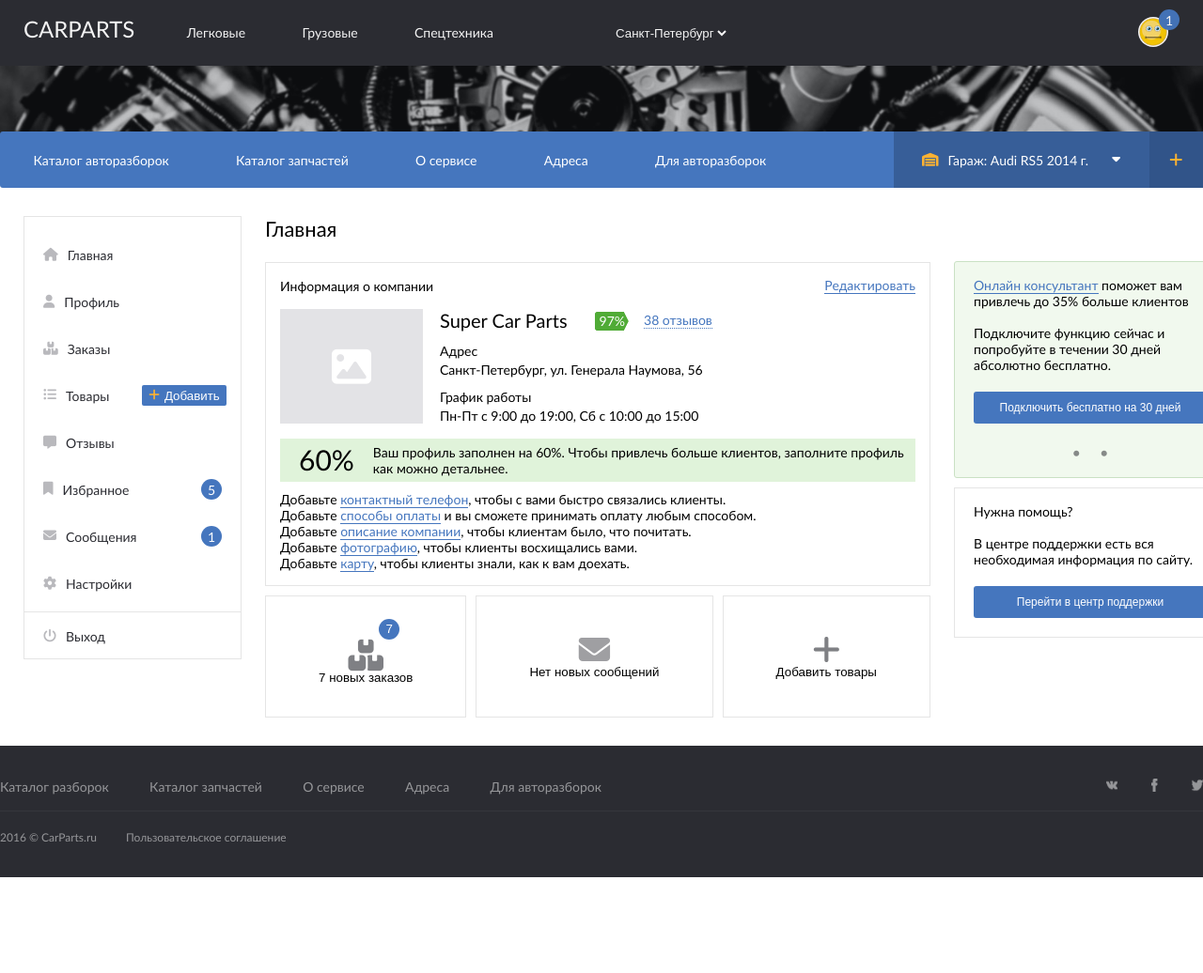
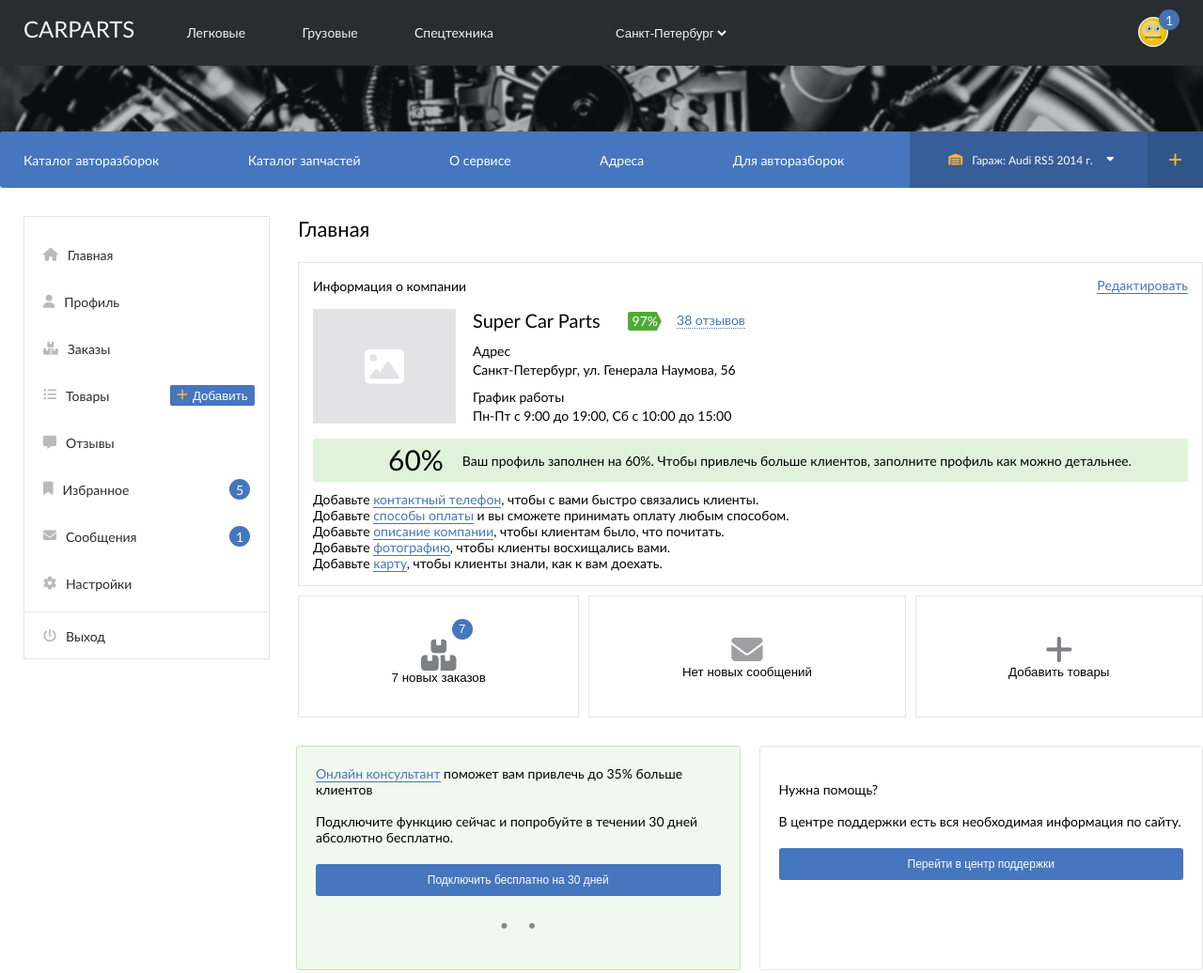
Before and after one commit to IDOL8484/first, a plain HTML site: page index.html in a window 1280 px wide. Shown: the top 1036 px of the page at 94% size. Before the commit the page ends 934 px from the top, so only its background shows below. Drawn offline with Linux system fonts and the light colour scheme.

Commit message:
ver. 1.5 - Final. Maybe.

```diff
--- a/CSS/style.css
+++ b/CSS/style.css
@@ -203,6 +203,9 @@ header::after {
     margin: 0 auto;
     flex-grow: 1;
     padding: 30px 25px;
+}
+.main-content-max1340 {
+    display: flex;
 }
 
 /* - Сайдбар - */
@@ -495,6 +498,7 @@ header::after {
     border: 1px solid #e5e5e5;
     margin-top: 10px;
     padding: 16px 20px 0;
+    border-radius: 3px;
 }
 .p-reclame2 {
     margin: 0;
@@ -512,6 +516,7 @@ header::after {
     height: 140px;
     justify-content: center;
     gap:20px;
+    width: 100%;
 }
 .footer-top {
     max-width: 1280px;
@@ -521,35 +526,119 @@ header::after {
     justify-content: space-between;
     opacity: 0.5;
     border-bottom: 1px solid rgba(255, 255, 255, 0.1);
-}
-.footer-top-left {
-    flex-basis: 50%;
-    display: flex;
-    justify-content: space-between;
+    padding-bottom: 17px;
 }
 .a-footer-top {
-    padding-bottom: 17px;
+    margin-right: 20px;
 }
 .a-footer-top:hover {
-    padding-bottom: 16px;
+    padding-bottom: 17px;
     color: white;
     opacity: 1;
     border-bottom: 1px solid rgba(255, 255, 255, 0.5);
 }
+
+.icons-in-footer {
+    display: flex;
+
+}
 .footer-icon {
-    margin-left: 30px;
+    margin-left: 25px;
     width: 12px;
     height: 14px;
 }
+
 .footer-bottom {
     max-width: 1280px;
     width: 100%;
     margin: 0 auto;
     display: flex;
-    align-items: center;
 }
+
 .a-footer-bottom {
     font-size: 12px;
     opacity: 0.5;
-    margin-right: 31px;
+    margin-right: 30px;
 }
+
+
+
+/*  === Адаптивный дизайн === */
+
+@media screen and (max-width: 1340px) {
+
+    /* Основной контент 1340px */
+    .main-content {
+        flex-direction: column;
+    }
+    .main-content-max1340 {
+        display: flex;
+    }
+    .menu-sidebar {
+        min-width: 260px;
+    }
+    .main {
+        margin-left: 30px;
+    }
+
+    /* Меню навигации 1340px */
+    .nav-leftblock {
+        padding: 0 70px 0 25px;
+        justify-content: space-between;
+    }
+    .nav-garage {
+        font-size: 12px;
+        padding-left: 5px ;
+        justify-content: center;
+    }
+    .car {
+        padding-right: 15px;
+    }
+
+    /* Рекламные блоки 1340px */
+    .aside-max1340 {
+        display: flex;
+        align-items: center;
+        margin-top: 30px;
+
+    }
+    .aside-empty-block {
+        min-width: 260px;
+        max-width: 290px;
+        height: 200px;
+    }
+    .aside {
+        margin: 0 25px 0 30px;
+        flex-direction: row;
+        min-width: 500px;
+        max-width: 1280px;
+        width: 100%;
+    }
+
+    .reclame-block1 {
+        min-height: 180px;
+        min-width: 300px;
+        padding: 20px;
+        margin-right: 10px;
+        flex-basis: 50%;
+    }
+    .reclame-block2 {
+        min-height: 180px;
+        min-width: 300px;
+        padding: 37px 20px 20px;
+        margin-top: 0;
+        margin-left: 10px;
+        flex-basis: 50%;
+    }
+    /* Футер 1340px */
+    .footer-top-right {
+        padding-left: 15px;
+    }
+    .icons-in-footer {
+        padding-right: 15px;
+
+    }
+    .footer-bottom {
+        padding-left: 15px;
+    }
+}
--- a/index.html
+++ b/index.html
@@ -59,6 +59,7 @@
 
 <!-- == Контент == -->
     <div class="main-content">
+        <div class="main-content-max1340">
 <!-- Боковое меню -->
             <aside class="menu-sidebar">
                 <ul class="sidebar">
@@ -187,7 +188,10 @@
                     </button>
                 </div>
             </main>
+        </div>
 
+        <div class="aside-max1340">
+            <div class="aside-empty-block"></div>
         <!-- Боковое меню - Рекмама -->
             <aside class="aside">
 
@@ -212,11 +216,12 @@
                 </div>
             </aside>
         </div>
+    </div>
 <!-- Футер -->
     <footer class="footer">
 
         <div class="footer-top">
-            <div class="footer-top-left">
+            <div class="footer-top-right">
                 <a href="#" class="a-footer-top">Каталог разборок</a>
                 <a href="#" class="a-footer-top">Каталог запчастей</a>
                 <a href="#" class="a-footer-top">О сервисе</a>
@@ -224,7 +229,7 @@
                 <a href="#" class="a-footer-top">Для авторазборок</a>
             </div>
 
-            <div>
+            <div class="icons-in-footer">
                 <a href="http://vk.ru" ><img src="./images/vk-icon.png" class="footer-icon" alt="Ссылка на vk.ru"></a>
                 <a href="http://facebook.com"><img src="./images/FB-icon.png" class="footer-icon" alt="Ссылка на facebook.com"></a>
                 <a href="http://twitter.com"><img src="./images/twitter-icon.png" class="footer-icon" alt="Ссылка на twitter.com"></a>
```
Lines whose indentation alone changed are shown as unchanged.
